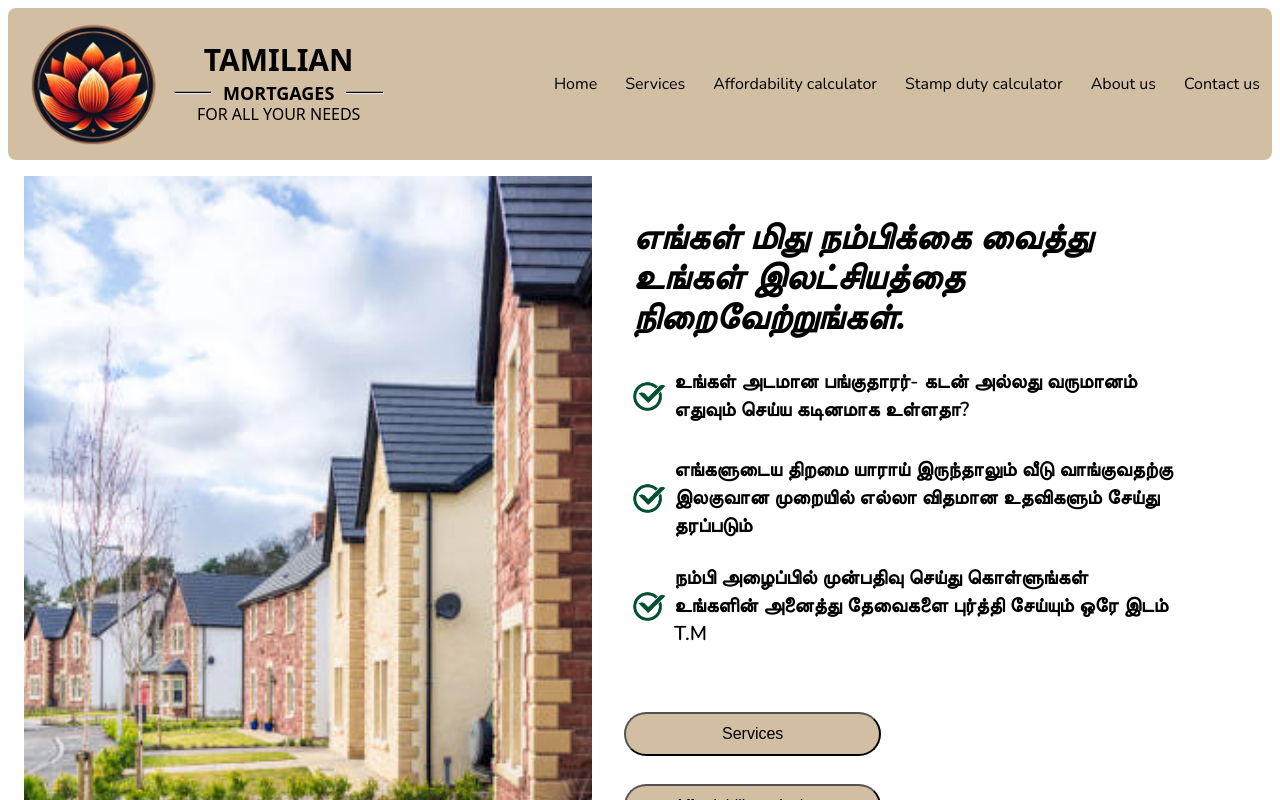
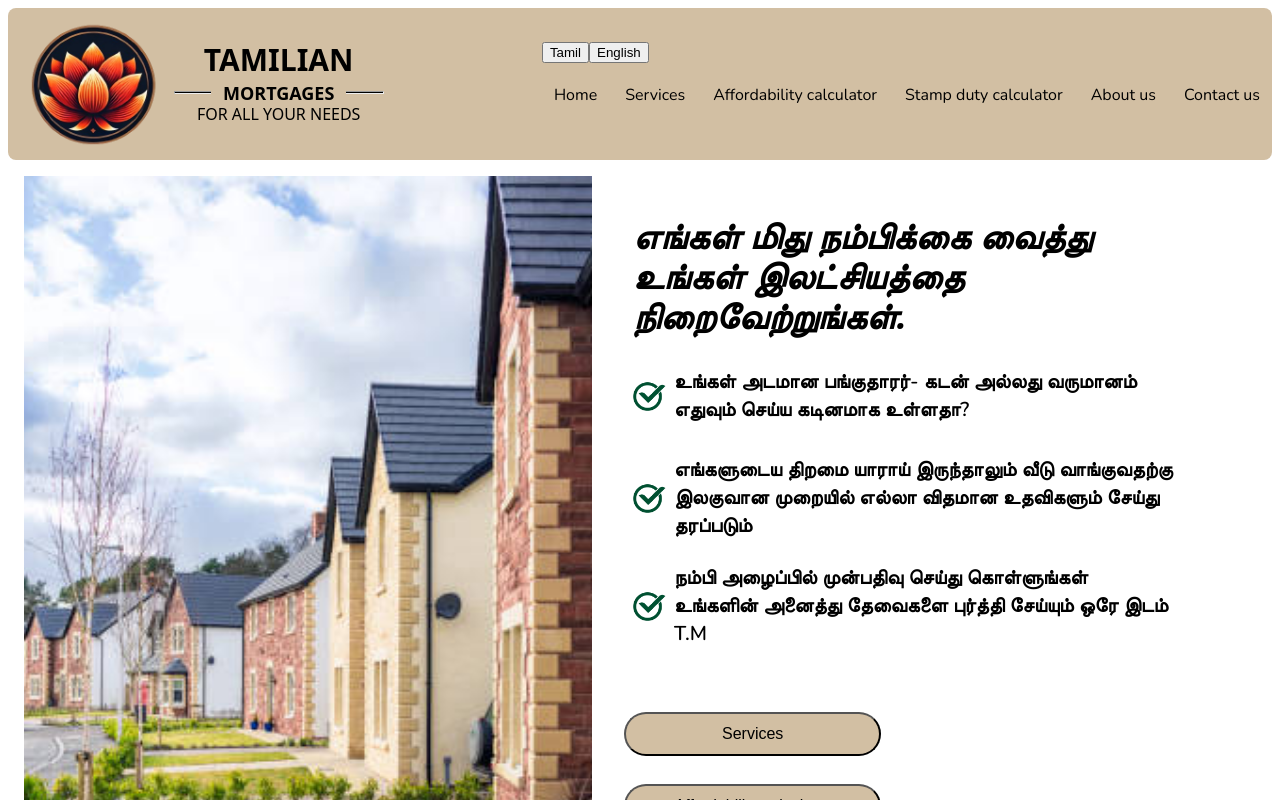
Before and after one commit to math121/tamil-mortgages, a React (Vite) app: page / in a window 1280 px wide. Shown: the top 800 px of the page. Built offline with nearby package versions, Linux system fonts and the light colour scheme; the HTML template or start-up script is replaced by a standard one; a web font is replaced by a local one.

Commit message:
Implement buttons to switch between english and tamil

```diff
--- a/src/App.tsx
+++ b/src/App.tsx
@@ -1,5 +1,6 @@
 import { RouterProvider, createRouter } from "@tanstack/react-router";
 import { routeTree } from "./routeTree.gen";
+import { LanguageProvider } from "./context/LanguageContext";
 
 // Set up a Router instance
 const router = createRouter({
@@ -17,7 +18,9 @@ declare module "@tanstack/react-router" {
 function App() {
   return (
     <>
-      <RouterProvider router={router} />
+      <LanguageProvider>
+        <RouterProvider router={router} />
+      </LanguageProvider>
     </>
   );
 }
--- a/src/components/NavLinks.tsx
+++ b/src/components/NavLinks.tsx
@@ -1,9 +1,18 @@
 import { Link } from "@tanstack/react-router";
+import { useContext } from "react";
+import LanguageContext from "../context/LanguageContext";
 
 export const NavLinks = () => {
+  const { chooseEnglish, chooseTamil } = useContext(LanguageContext);
+
   return (
     <div className="hidden sm:block">
-      <nav className="flex gap-7 py-5 pl-3 text-base">
+      <nav>
+        <div className="">
+          <button onClick={chooseTamil}>Tamil</button>
+          <button onClick={chooseEnglish}>English</button>
+        </div>
+        <div className="flex gap-7 py-5 pl-3 text-base">
           <Link
             to="/"
             className="text-black no-underline hover:underline hover:font-bold"
@@ -40,6 +49,7 @@ export const NavLinks = () => {
           >
             Contact us
           </Link>
+        </div>
       </nav>
     </div>
   );
```
Lines whose indentation alone changed are shown as unchanged.
